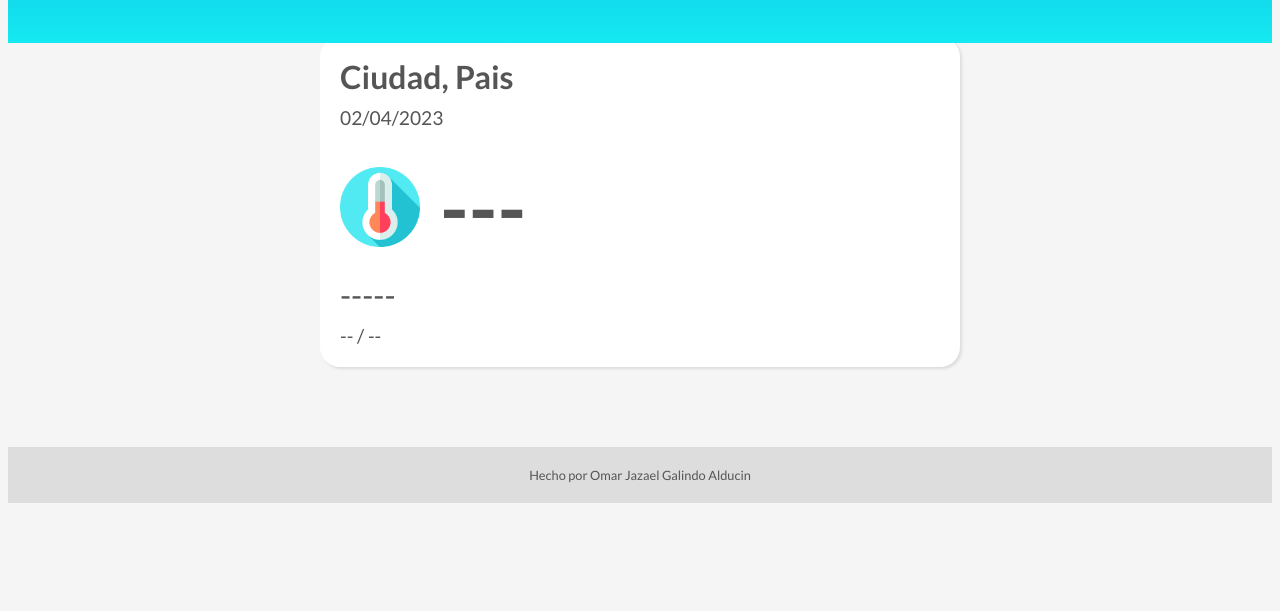
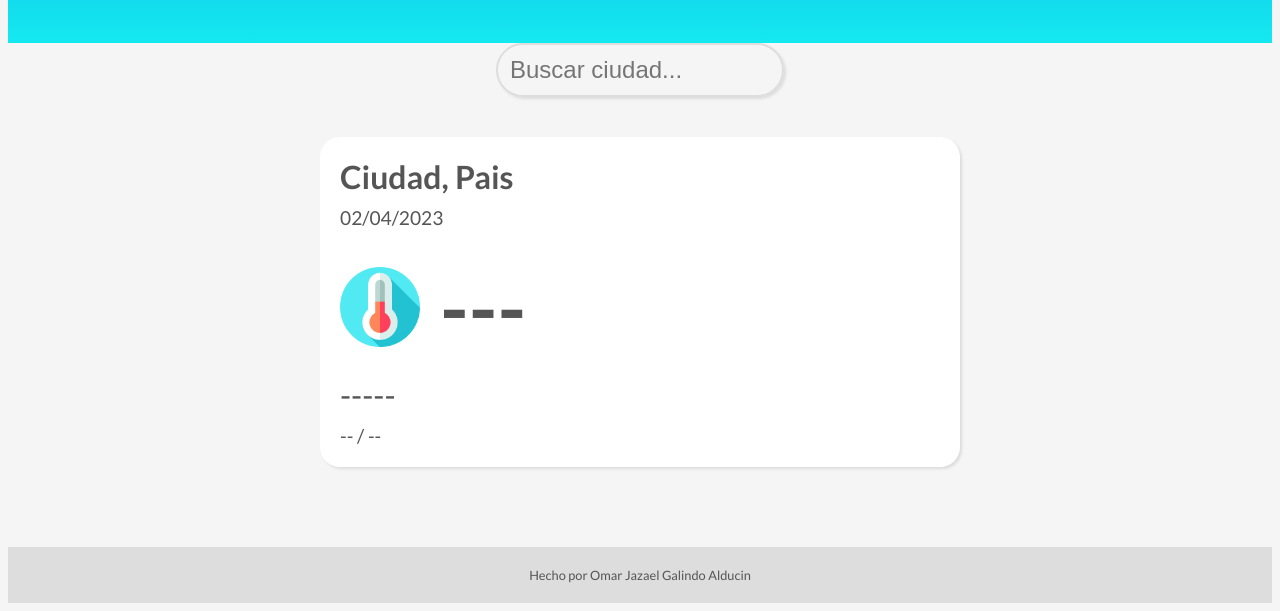
Before and after one commit to JazaeloG/cvJS-HTML-CSS, a plain HTML site: page climaAPI/index.html in a window 1280 px wide. Shown: the part 265-876 px from the top of the page. Before the commit the page ends 800 px from the top, so only its background shows below. Drawn offline with Linux system fonts and the light colour scheme.

Commit message:
ClimaAPI_Final

```diff
--- a/climaAPI/main.js
+++ b/climaAPI/main.js
@@ -36,7 +36,7 @@ const api = {
       updateImages(data);
     } catch (err) {
       console.log(err);
-      alert('Hubo un error');
+      alert('No encontrado');
     }
   }
 
--- a/climaAPI/style.css
+++ b/climaAPI/style.css
@@ -29,7 +29,7 @@ body {
     display: flex;
     flex-direction: column;
     align-items: center;
-    margin-top: -120px;
+    margin-top: 0px;
   }
 
   .searchbox {
@@ -38,11 +38,12 @@ body {
     border: 2px solid #ddd;
     border-radius: 30px;
     padding: 10px;
-    margin-bottom: 20px;
+    margin-bottom: 0px;
     box-shadow: 2px 2px 3px rgba(0,0,0,0.1);
   }
 
   .search {
+    background-color: transparent;
     font-size: 1.5rem;
     border: none;
     outline: none;
```
